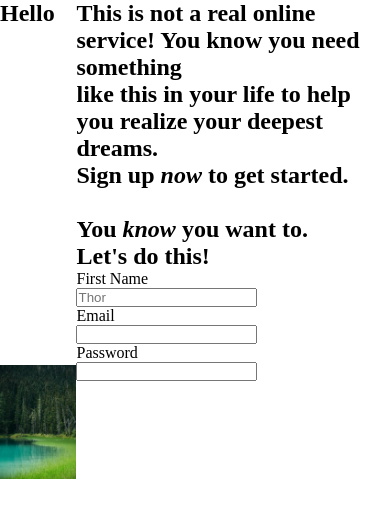
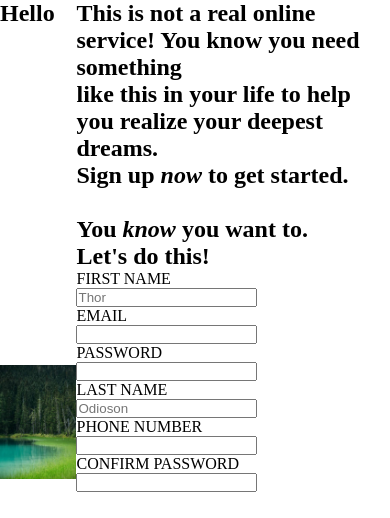
Before and after one commit to Mrlightcity/sign-up-form, a plain HTML site: page index.html in a window 390 px wide. Drawn offline with Linux system fonts and the light colour scheme.

Commit message:
Create form inputs for last name and phone number

```diff
--- a/index.html
+++ b/index.html
@@ -24,15 +24,28 @@
                 <div class="myForms">
                     <form action="#" method="post">
                         <div>
-                            <label for="first_name">First Name</label>
+                            <label for="first_name">FIRST NAME</label>
                         </div>
                         <input type="text" id="first_name" name="first_name" placeholder="Thor">
 
-                        <div><label for="email">Email</label></div>
+                        <div><label for="email">EMAIL</label></div>
                         <input type="email" id="email" name="email">
 
-                        <div><label for="password">Password</label></div>
+                        <div><label for="password">PASSWORD</label></div>
                         <input type="password" id="password" name="password">
+                    </form>
+
+                    <form action="#" method="post">
+                        <div>
+                            <label for="last_name">LAST NAME</label>
+                        </div>
+                        <input type="text" id="last_name" name="last_name" placeholder="Odioson">
+
+                        <div><label for="phone_number">PHONE NUMBER</label></div>
+                        <input type="tel" id="phone_number" name="phone_number">
+
+                        <div><label for="confirm_password">CONFIRM PASSWORD</label></div>
+                        <input type="password" id="confirm_password" name="confirm_password">
                     </form>
                 </div>
             </div>
```
